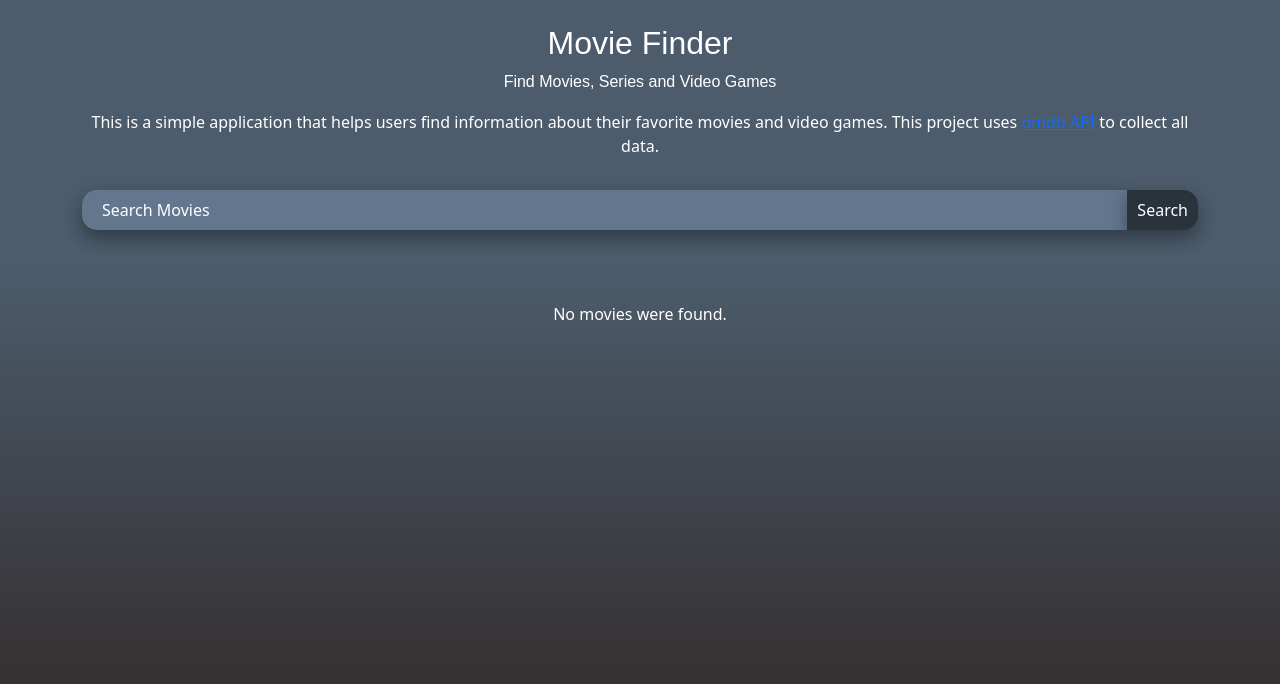
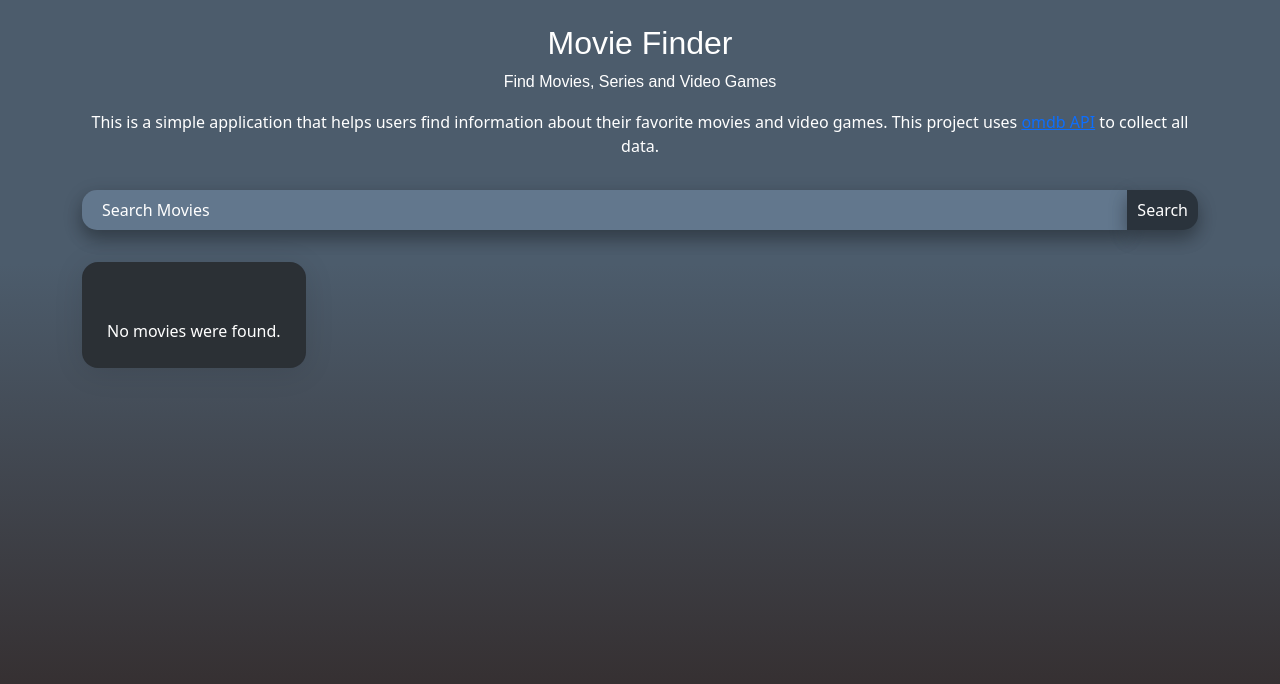
Before and after one commit to Conkolokythas/movie-finder, a React (Create React App) app: page / in a window 1280 px wide. Shown: the top 684 px of the page. Built offline with nearby package versions, Linux system fonts and the light colour scheme; a web font is replaced by a local one.

Commit message:
Change res style

```diff
--- a/src/App.css
+++ b/src/App.css
@@ -88,6 +88,14 @@ body {
   cursor: pointer;
 }
 
+.res-tab {
+  background: rgba(43, 48, 53, 1);
+  border-radius: 16px;
+  box-shadow: 0 4px 30px rgba(0, 0, 0, 0.1);
+  backdrop-filter: blur(2.8px);
+  -webkit-backdrop-filter: blur(2.8px);
+  border: 1px solid rgba(43, 48, 53, 0.49);
+}
 
 .my-card {
     position: relative;
--- a/src/App.js
+++ b/src/App.js
@@ -69,6 +69,7 @@ function App() {
 
    <Row>
     <Col>
+     <div className="res-tab">
       {
         movies?.length > 0
         ? (
@@ -80,7 +81,7 @@ function App() {
             </div>)
       }
 
-
+     </div>
     </Col>
    </Row>
    <Row>
```
